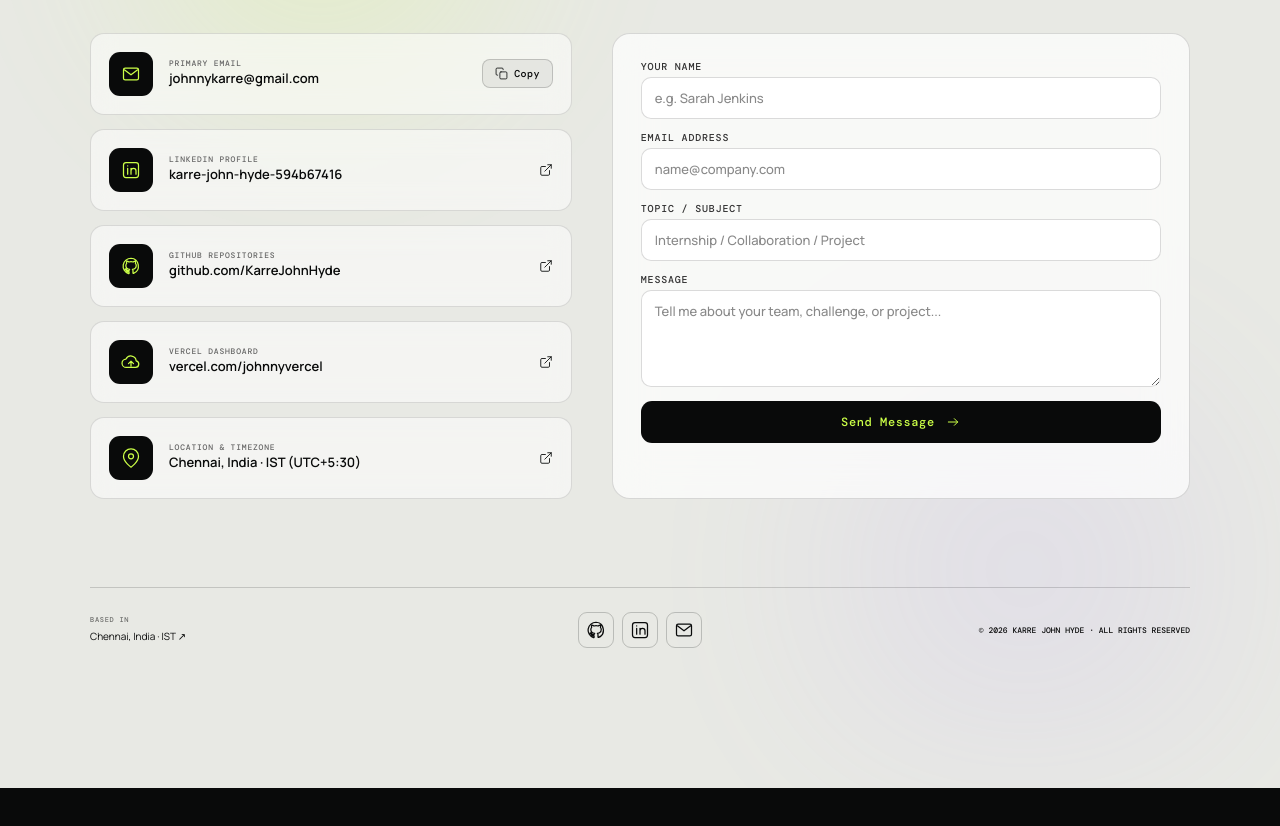
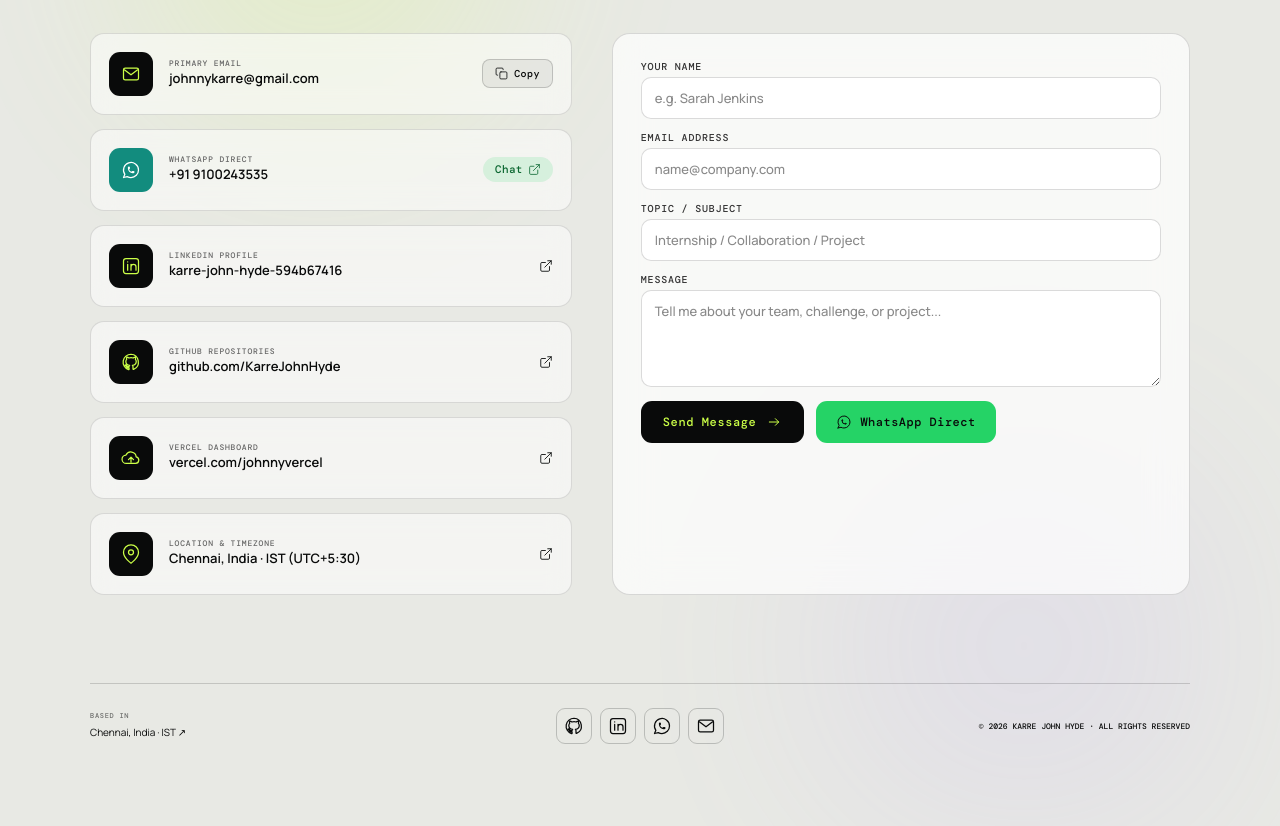
Before and after one commit to KarreJohnHyde/my_-portfolio, a React (Vite) app: page / in a window 1280 px wide. Shown: the part 8420-9246 px from the top of the page. Before the commit the page ends 9208 px from the top, so only its background shows below. Built offline with nearby package versions, Linux system fonts and the light colour scheme; the HTML template or start-up script is replaced by a standard one; a web font is replaced by a local one.

Commit message:
feat: add direct WhatsApp contact (+91 9100243535) and automated email delivery to johnnykarre@gmail.com

```diff
--- a/src/App.tsx
+++ b/src/App.tsx
@@ -26,15 +26,18 @@ type IconName =
   | "linkedin"
   | "mail"
   | "mapPin"
+  | "phone"
   | "server"
   | "spark"
   | "terminal"
+  | "whatsapp"
 
 const links = {
   github: "https://github.com/KarreJohnHyde",
   linkedin: "https://www.linkedin.com/in/karre-john-hyde-594b67416/",
   email: "mailto:johnnykarre@gmail.com",
   vercel: "https://vercel.com/johnnyvercel",
+  whatsapp: "https://wa.me/919100243535",
 }
 
 type ProjectCategory = "all" | "ai" | "cloud" | "web"
@@ -451,6 +454,9 @@ function Icon({ name, size = 20 }: { name: IconName; size?: number }) {
         <circle cx="12" cy="10" r="3" />
       </>
     ),
+    phone: (
+      <path d="M22 16.92v3a2 2 0 0 1-2.18 2 19.79 19.79 0 0 1-8.63-3.07 19.5 19.5 0 0 1-6-6 19.79 19.79 0 0 1-3.07-8.67A2 2 0 0 1 4.11 2h3a2 2 0 0 1 2 1.72 12.84 12.84 0 0 0 .7 2.81 2 2 0 0 1-.45 2.11L8.09 9.91a16 16 0 0 0 6 6l1.27-1.27a2 2 0 0 1 2.11-.45 12.84 12.84 0 0 0 2.81.7A2 2 0 0 1 22 16.92z" />
+    ),
     server: (
       <>
         <rect height="8" rx="2" ry="2" width="20" x="2" y="2" />
@@ -469,6 +475,12 @@ function Icon({ name, size = 20 }: { name: IconName; size?: number }) {
       <>
         <rect height="16" rx="2" width="18" x="3" y="4" />
         <path d="m7 9 3 3-3 3M13 16h4" />
+      </>
+    ),
+    whatsapp: (
+      <>
+        <path d="M3 21l1.65-3.8A9 9 0 1 1 21 12a9 9 0 0 1-9 9c-1.6 0-3.1-.4-4.5-1.1L3 21" />
+        <path d="M9 10a.5.5 0 0 0 1 0V9a.5.5 0 0 0-1 0v1a5 5 0 0 0 5 5h1a.5.5 0 0 0 0-1h-1a.5.5 0 0 0 0 1" />
       </>
     ),
   }
@@ -958,6 +970,7 @@ export default function App() {
   const [contactStatus, setContactStatus] = useState<
     "idle" | "sending" | "sent"
   >("idle")
+  const [statusMessage, setStatusMessage] = useState("")
   const [formData, setFormData] = useState({
     name: "",
     email: "",
@@ -1074,6 +1087,7 @@ export default function App() {
   const handleContactSubmit = async (e: FormEvent) => {
     e.preventDefault()
     setContactStatus("sending")
+    setStatusMessage("")
 
     const mailtoUrl = `mailto:johnnykarre@gmail.com?subject=${encodeURIComponent(
       formData.subject || "Portfolio Contact Inquiry",
@@ -1091,24 +1105,43 @@ export default function App() {
         body: JSON.stringify({
           name: formData.name,
           email: formData.email,
+          _replyto: formData.email,
           _subject: `[Portfolio Message] ${formData.subject || "New Inquiry"} - from ${formData.name}`,
+          _template: "table",
+          _captcha: "false",
           message: formData.message,
         }),
       })
 
-      if (res.ok) {
+      const data = await res.json().catch(() => null)
+
+      if (
+        res.ok ||
+        (data &&
+          (data.success === "true" ||
+            data.success === true ||
+            data.message?.includes("Activation") ||
+            data.message?.includes("actived")))
+      ) {
         setContactStatus("sent")
+        setStatusMessage(
+          data?.message?.includes("Activation")
+            ? "Message submitted! Please check your email inbox to click 'Activate Form' once."
+            : "Message delivered directly to johnnykarre@gmail.com! I'll get back to you soon."
+        )
         setFormData({ name: "", email: "", subject: "", message: "" })
-        window.setTimeout(() => setContactStatus("idle"), 6000)
+        window.setTimeout(() => setContactStatus("idle"), 8000)
       } else {
         window.open(mailtoUrl, "_blank")
         setContactStatus("sent")
-        window.setTimeout(() => setContactStatus("idle"), 6000)
+        setStatusMessage("Direct email draft opened with your message ready to send!")
+        window.setTimeout(() => setContactStatus("idle"), 8000)
       }
     } catch {
       window.open(mailtoUrl, "_blank")
       setContactStatus("sent")
-      window.setTimeout(() => setContactStatus("idle"), 6000)
+      setStatusMessage("Direct email draft opened with your message ready to send!")
+      window.setTimeout(() => setContactStatus("idle"), 8000)
     }
   }
 
@@ -1537,6 +1570,27 @@ export default function App() {
               </div>
 
               <a
+                aria-label="Direct WhatsApp chat with Karre John Hyde at +91 9100243535"
+                className="contact-info-card contact-whatsapp-card"
+                href={links.whatsapp}
+                rel="noreferrer"
+                target="_blank"
+                title="Chat with John directly on WhatsApp (+91 9100243535)"
+              >
+                <div className="contact-icon-box whatsapp-icon-box">
+                  <Icon name="whatsapp" size={20} />
+                </div>
+                <div className="contact-info-text">
+                  <span>WHATSAPP DIRECT</span>
+                  <strong>+91 9100243535</strong>
+                </div>
+                <span className="whatsapp-quick-chip">
+                  <span>Chat</span>
+                  <Icon name="external" size={13} />
+                </span>
+              </a>
+
+              <a
                 aria-label="Karre John Hyde on LinkedIn"
                 className="contact-info-card"
                 href={links.linkedin}
@@ -1674,6 +1728,7 @@ export default function App() {
                 />
               </div>
 
+              <div className="form-actions-row">
                 <button
                   className="form-submit"
                   disabled={contactStatus === "sending"}
@@ -1692,10 +1747,27 @@ export default function App() {
                   )}
                 </button>
 
+                <a
+                  aria-label="Send direct message via WhatsApp to +91 9100243535"
+                  className="whatsapp-send-btn"
+                  href={`https://wa.me/919100243535?text=${encodeURIComponent(
+                    formData.name || formData.message
+                      ? `Hi John, I am ${formData.name || "reaching out"}.${formData.subject ? ` Regarding: ${formData.subject}.` : ""} ${formData.message}`
+                      : "Hi John, I saw your portfolio and would like to connect regarding an opportunity!"
+                  )}`}
+                  rel="noreferrer"
+                  target="_blank"
+                  title="Send message via WhatsApp (+91 9100243535)"
+                >
+                  <Icon name="whatsapp" size={16} />
+                  <span>WhatsApp Direct</span>
+                </a>
+              </div>
+
               {contactStatus === "sent" && (
                 <div className="form-toast">
                   <Icon name="check" size={16} />
-                  <span>Message delivered! I will reply to you shortly.</span>
+                  <span>{statusMessage || "Message delivered! I will reply to you shortly."}</span>
                 </div>
               )}
             </form>
@@ -1721,6 +1793,9 @@ export default function App() {
               <Link href={links.linkedin} label="LinkedIn">
                 <Icon name="linkedin" />
               </Link>
+              <Link href={links.whatsapp} label="WhatsApp (+91 9100243535)">
+                <Icon name="whatsapp" />
+              </Link>
               <Link href={links.email} label="Email">
                 <Icon name="mail" />
               </Link>
--- a/src/index.css
+++ b/src/index.css
@@ -1381,6 +1381,13 @@ em {
   box-shadow: 0 0 0 3px rgba(9, 10, 10, 0.12);
 }
 
+.form-actions-row {
+  display: flex;
+  align-items: center;
+  gap: 12px;
+  flex-wrap: wrap;
+}
+
 .form-submit {
   display: inline-flex;
   align-items: center;
@@ -1406,6 +1413,57 @@ em {
 .form-submit:disabled {
   opacity: 0.75;
   cursor: not-allowed;
+}
+
+.whatsapp-send-btn {
+  display: inline-flex;
+  align-items: center;
+  justify-content: center;
+  gap: 8px;
+  padding: 13px 20px;
+  border: 0;
+  border-radius: 11px;
+  background: #25d366;
+  color: #090a0a;
+  font: 600 12px/1 var(--font-mono);
+  letter-spacing: 0.04em;
+  text-decoration: none;
+  cursor: pointer;
+  transition: all 0.25s ease;
+}
+
+.whatsapp-send-btn:hover {
+  background: #1eb956;
+  transform: translateY(-2px);
+  box-shadow: 0 6px 20px rgba(37, 211, 102, 0.35);
+}
+
+.whatsapp-icon-box {
+  background: #128c7e !important;
+  color: #ffffff !important;
+}
+
+.contact-whatsapp-card:hover .whatsapp-icon-box {
+  background: #25d366 !important;
+  color: #090a0a !important;
+}
+
+.whatsapp-quick-chip {
+  display: inline-flex;
+  align-items: center;
+  gap: 5px;
+  padding: 6px 12px;
+  border-radius: 999px;
+  background: rgba(37, 211, 102, 0.14);
+  color: #0d6832;
+  font: 600 11px/1 var(--font-mono);
+  letter-spacing: 0.03em;
+  transition: all 0.2s ease;
+}
+
+.contact-whatsapp-card:hover .whatsapp-quick-chip {
+  background: #25d366;
+  color: #090a0a;
 }
 
 .form-toast {
```
Also changed, not shown: 1 other file (tests, documents, lock files or other folders). Lines whose indentation alone changed are shown as unchanged.
